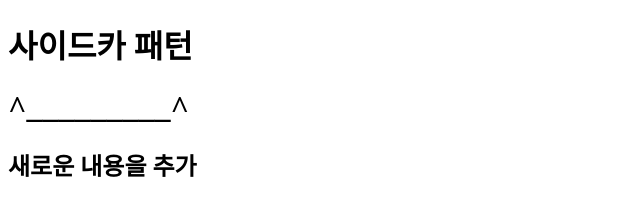
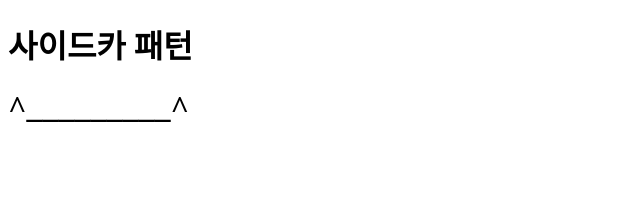
Before and after one commit to myanjini/sidecar, a plain HTML site: page index.html in a window 1280 px wide. Shown: the whole page, without its empty margins (0-640 px from the left). Drawn offline with Linux system fonts and the light colour scheme.

Commit message:
Update index.html

```diff
--- a/index.html
+++ b/index.html
@@ -7,6 +7,5 @@
 <body>
   <h1>사이드카 패턴</h1>
   <h1>^_________^</h1>
-  <h2>새로운 내용을 추가</h2>
 </body>
 </html>
```
